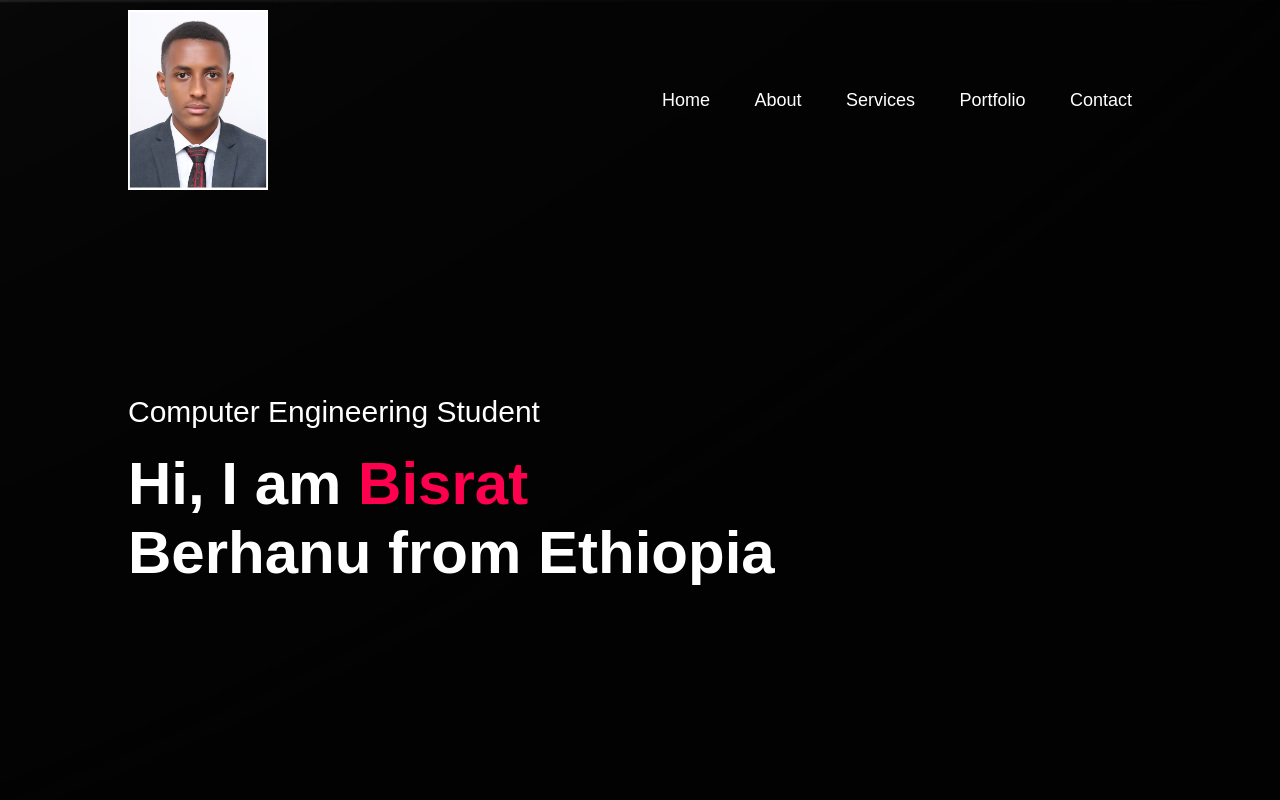
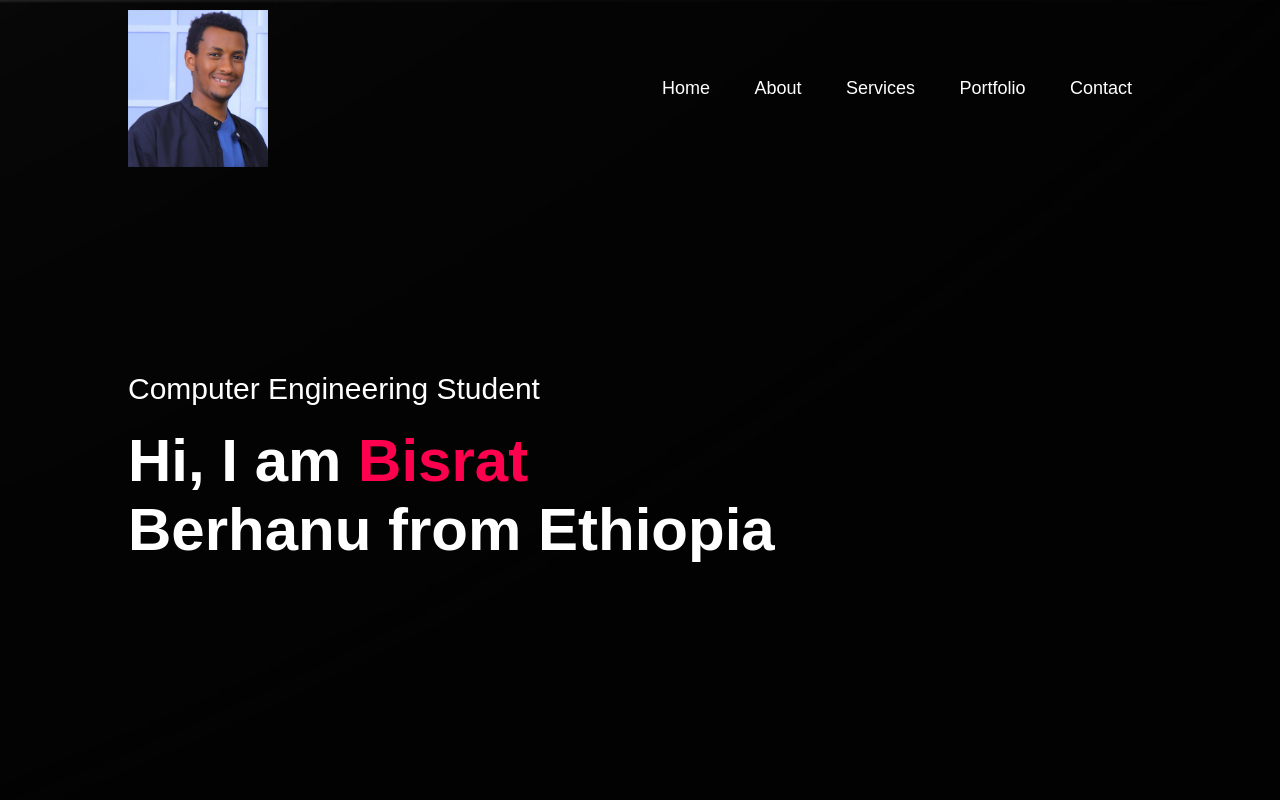
Before and after one commit to bisratberhanu/bisratberhanu.github.io, a plain HTML site: page index.html in a window 1280 px wide. Shown: the top 800 px of the page. Drawn offline with Linux system fonts and the light colour scheme; files whose address does not match are found by name.

Commit message:
front page photo change

```diff
--- a/index.html
+++ b/index.html
@@ -15,7 +15,7 @@
 
         <nav>
 
-            <img src= "Images/IMG_7897.JPG" class= "logo">
+            <img src= "Images/IMG_7897.png" class= "logo">
             <ul id= "sidemenu">
                 <li><a href= "#header">Home</a></li>
                 <li><a href= "#about">About</a></li>
```
Also changed, not shown: Images/IMG_7897.png (added), style.css (line endings or trailing spaces), 3 other files.
